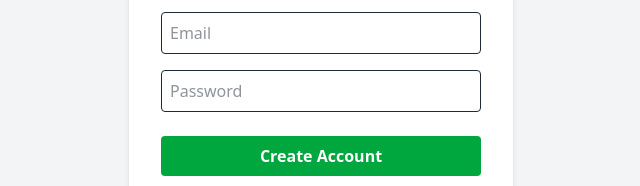
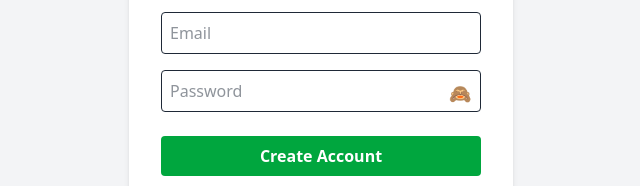
Before and after one commit to hawi3075/task-master, a React (Vite) app in the folder frontend/: page /register in a window 1280 px wide. Shown: the part 343-529 px from the top of the page, without its empty margins (319-959 px from the left). Built offline with nearby package versions, Linux system fonts and the light colour scheme.

Commit message:
Fixed null username and added password eye toggle

```diff
--- a/frontend/src/components/Register.jsx
+++ b/frontend/src/components/Register.jsx
@@ -1,50 +1,89 @@
 import React, { useState } from 'react';
-// 1. Import the register function from your api.js file
+import { useNavigate, Link } from 'react-router-dom';
+// 1. Import the live API function from your api.js
 import { registerUser } from '../api';
-import { useNavigate, Link } from 'react-router-dom';
 
 const Register = () => {
-    const [formData, setFormData] = useState({ username: '', email: '', password: '' });
+    const [formData, setFormData] = useState({
+        username: '',
+        email: '',
+        password: ''
+    });
+    const [showPassword, setShowPassword] = useState(false);
     const navigate = useNavigate();
 
     const handleSubmit = async (e) => {
         e.preventDefault();
         try {
-            // 2. Use the function we defined in api.js instead of axios.post('localhost...')
+            // 2. This sends the full object {username, email, password} to Render
             await registerUser(formData);
-
             alert("Registration successful! You can now login.");
             navigate('/login');
         } catch (err) {
             console.error(err);
-            // 3. This will now show the actual error from your Render backend
+            // 3. Shows the specific error (like "Email already exists") from the database
             alert(err.response?.data?.error || "Registration failed. Try again.");
         }
     };
 
-    // ... rest of your return code stays the same
     return (
         <div className="min-h-screen flex items-center justify-center bg-gray-100">
             <form onSubmit={handleSubmit} className="bg-white p-8 rounded-lg shadow-md w-96">
                 <h2 className="text-2xl font-bold mb-6 text-center text-blue-800">Register for TaskMaster</h2>
+
+                {/* Fixed Username Input */}
                 <input
-                    type="text" placeholder="Username" required
+                    type="text"
+                    placeholder="Username"
+                    name="username"
+                    required
                     className="w-full p-2 mb-4 border rounded"
+                    value={formData.username}
                     onChange={(e) => setFormData({...formData, username: e.target.value})}
                 />
+
                 <input
-                    type="email" placeholder="Email" required
+                    type="email"
+                    placeholder="Email"
+                    name="email"
+                    required
                     className="w-full p-2 mb-4 border rounded"
+                    value={formData.email}
                     onChange={(e) => setFormData({...formData, email: e.target.value})}
                 />
-                <input
-                    type="password" placeholder="Password" required
-                    className="w-full p-2 mb-6 border rounded"
-                    onChange={(e) => setFormData({...formData, password: e.target.value})}
-                />
+
+                {/* Password Input with Eye Toggle */}
+                <div style={{ position: 'relative' }}>
+                    <input
+                        type={showPassword ? "text" : "password"}
+                        placeholder="Password"
+                        name="password"
+                        required
+                        className="w-full p-2 mb-6 border rounded"
+                        value={formData.password}
+                        onChange={(e) => setFormData({...formData, password: e.target.value})}
+                    />
+                    <button
+                        type="button"
+                        onClick={() => setShowPassword(!showPassword)}
+                        style={{
+                            position: 'absolute',
+                            right: '10px',
+                            top: '10px',
+                            background: 'none',
+                            border: 'none',
+                            cursor: 'pointer',
+                            fontSize: '18px'
+                        }}
+                    >
+                        {showPassword ? "👁️" : "🙈"}
+                    </button>
+                </div>
+
                 <button type="submit" className="w-full bg-green-600 text-white p-2 rounded hover:bg-green-700 font-bold">
                     Create Account
                 </button>
+
                 <p className="mt-4 text-center">
                     Already have an account? <Link to="/login" className="text-blue-600">Login</Link>
                 </p>
```
